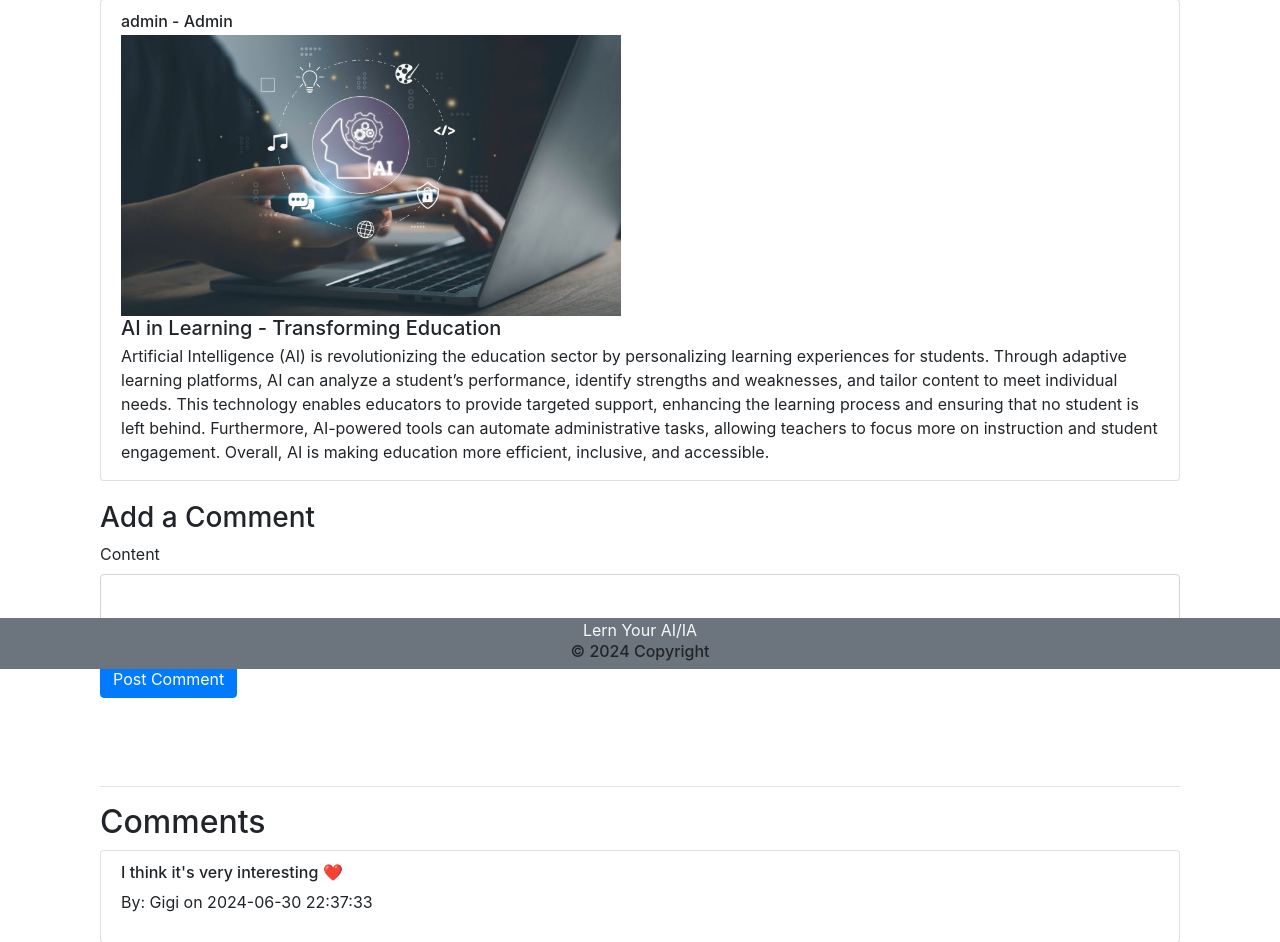
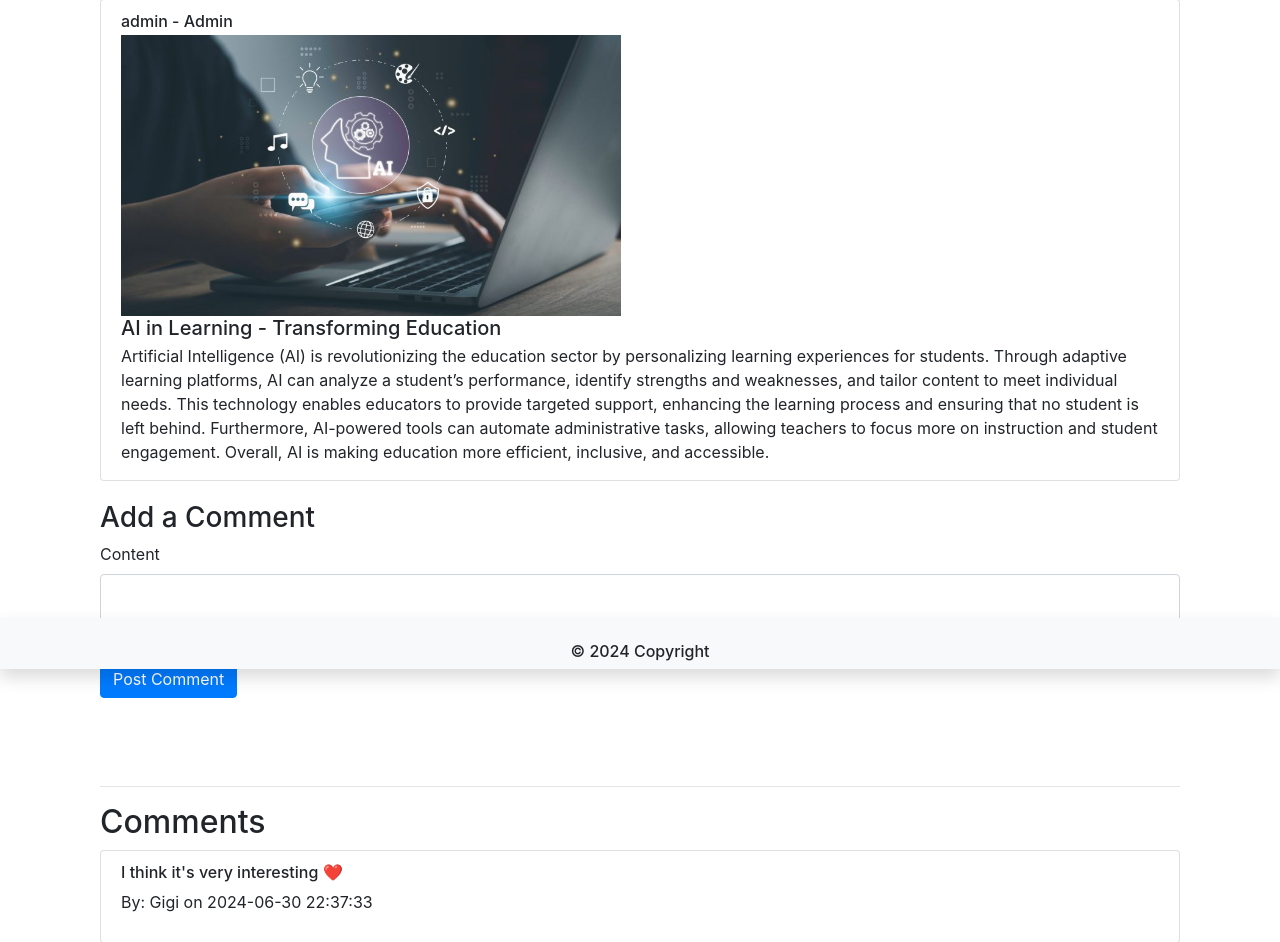
Before and after one commit to GigiMOla/AI-IA, a Flask app: page /reviews/1 in a window 1280 px wide. Shown: the part 131-1073 px from the top of the page. Run offline with Flask 3, Linux system fonts and the light colour scheme; some libraries are stand-ins or nearby versions; some web fonts are replaced.

Commit message:
Update footer.html

```diff
--- a/templates/footer.html
+++ b/templates/footer.html
@@ -1,4 +1,4 @@
-<footer class="footer fixed-bottom bg-secondary">
+<footer class="footer fixed-bottom bg-light shadow">
     <div class="container text-center">
         <span class="text-light">
             Lern Your AI/IA
```
